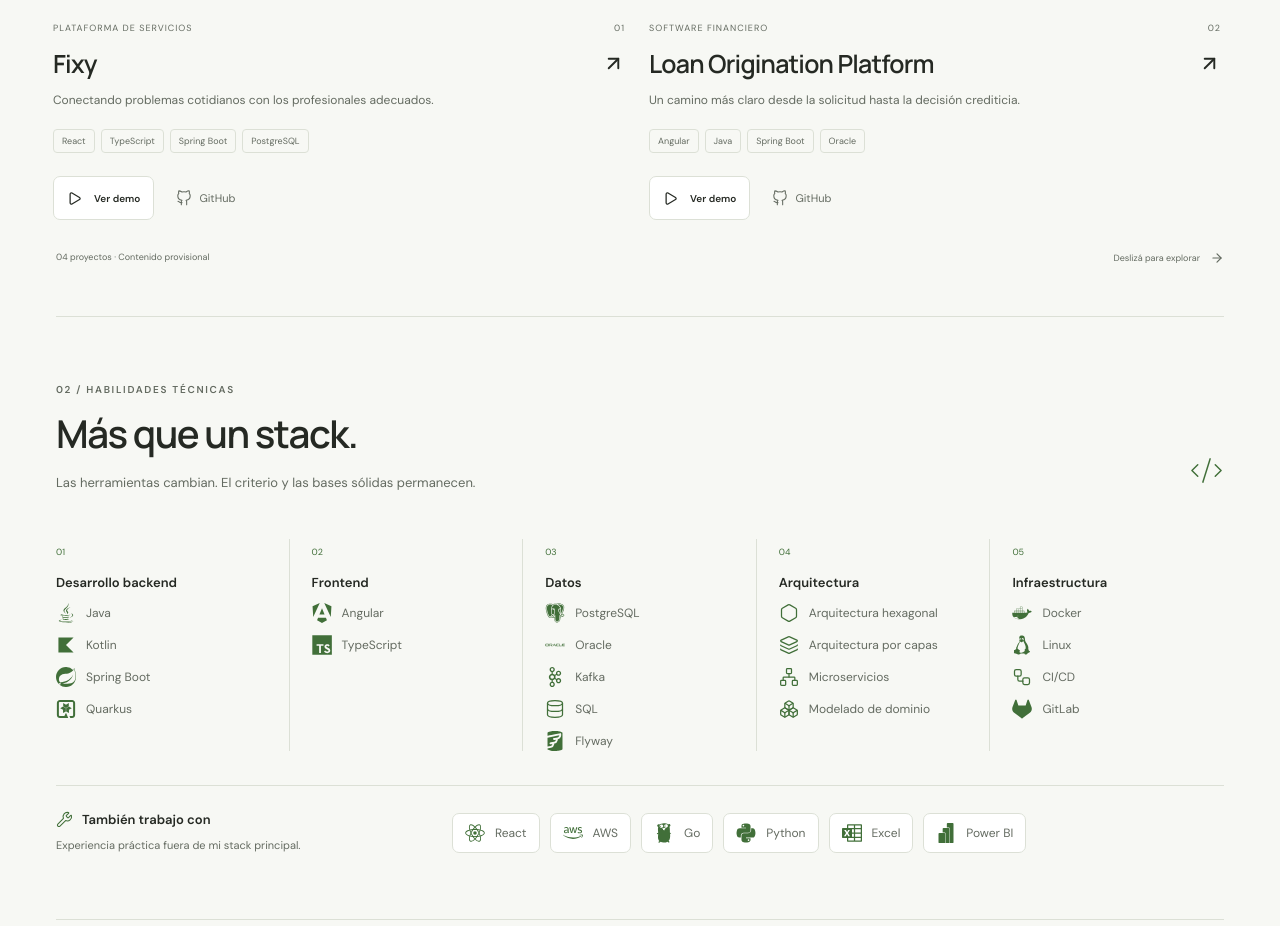
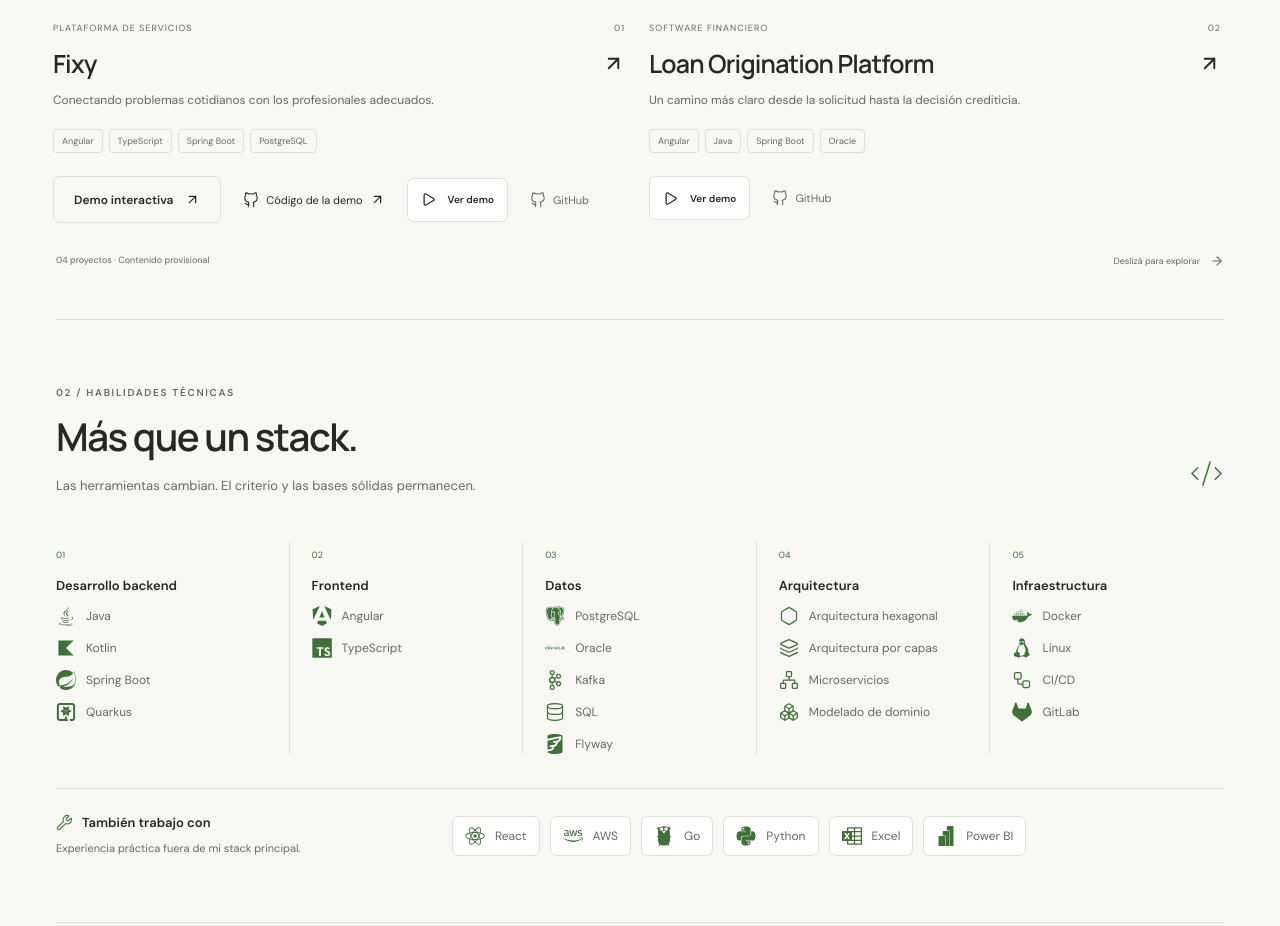
Before and after one commit to youngnicoJava/portfolio-axel, a React (Vite) app: page / in a window 1280 px wide. Shown: the part 1303-2229 px from the top of the page. Built offline with nearby package versions, Linux system fonts and the light colour scheme.

Commit message:
feat: link Fixy interactive demo and public frontend source

```diff
--- a/src/data/portfolio.ts
+++ b/src/data/portfolio.ts
@@ -12,13 +12,15 @@
 export const projects: Project[] = [
   {
     slug: "fixy",
+    liveDemoUrl: "https://youngnicoJava.github.io/fixy-demo-frontend/",
+    demoRepositoryUrl: "https://github.com/youngnicoJava/fixy-demo-frontend",
     title: "Fixy",
     category: "Service platform",
     shortDescription:
       "Connecting everyday problems with the right professionals.",
     description:
       "A service platform concept bringing requests, professionals and follow-up into one clear experience. This is placeholder project information.",
-    technologies: ["React", "TypeScript", "Spring Boot", "PostgreSQL"],
+    technologies: ["Angular", "TypeScript", "Spring Boot", "PostgreSQL"],
     highlights: [
       "Discover a professional",
       "Manage service requests",
--- a/src/data/translations.ts
+++ b/src/data/translations.ts
@@ -1,4 +1,6 @@
 export const spanish: Record<string, string> = {
+  "Interactive demo": "Demo interactiva",
+  "Demo source": "Código de la demo",
   "Also in my toolkit": "También trabajo con",
   "Hands-on experience beyond my primary stack.":
     "Experiencia práctica fuera de mi stack principal.",
--- a/src/pages/ProjectPage.tsx
+++ b/src/pages/ProjectPage.tsx
@@ -78,6 +78,16 @@
         </div>
       </div>
       <div className="project-actions">
+                {project.liveDemoUrl && (
+                  <ProfessionalLink href={project.liveDemoUrl} className="button secondary">
+                    {t("Interactive demo")}
+                  </ProfessionalLink>
+                )}
+                {project.demoRepositoryUrl && (
+                  <ProfessionalLink href={project.demoRepositoryUrl} className="text-button">
+                    <Github size={16} /> {t("Demo source")}
+                  </ProfessionalLink>
+                )}
         <button className="button primary" onClick={() => onDemo(project)}>
           <Play size={16} />
           {t("View demo")}
--- a/src/sections/FeaturedProjects.tsx
+++ b/src/sections/FeaturedProjects.tsx
@@ -89,6 +89,16 @@
                 ))}
               </div>
               <div className="project-actions">
+                {project.liveDemoUrl && (
+                  <ProfessionalLink href={project.liveDemoUrl} className="button secondary">
+                    {t("Interactive demo")}
+                  </ProfessionalLink>
+                )}
+                {project.demoRepositoryUrl && (
+                  <ProfessionalLink href={project.demoRepositoryUrl} className="text-button">
+                    <Github size={16} /> {t("Demo source")}
+                  </ProfessionalLink>
+                )}
                 <button
                   className="button demo-button"
                   onClick={() => onDemo(project)}
--- a/src/types/project.ts
+++ b/src/types/project.ts
@@ -9,6 +9,8 @@
   demoGif?: string;
   videoUrl?: string;
   repositoryUrl?: string;
+  liveDemoUrl?: string;
+  demoRepositoryUrl?: string;
   highlights: string[];
   accent: string;
   preview: "service" | "banking";
```
